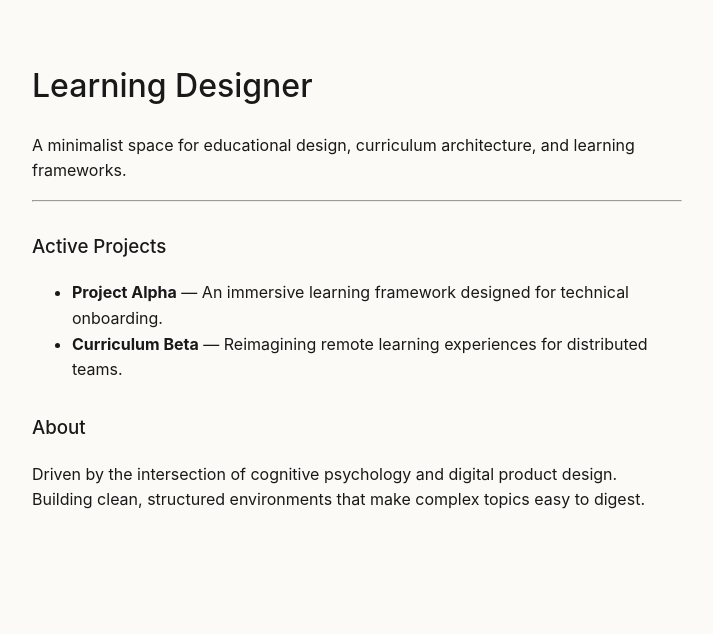
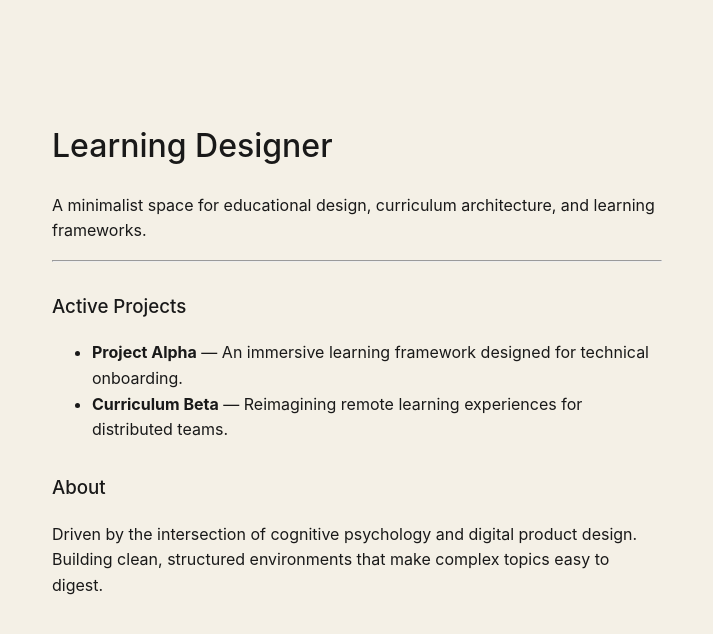
Before and after one commit to neethunath/learning-designer, a Jekyll site: the page built from index.md, in a window 1280 px wide. Shown: the top 634 px of the page, without its empty margins (283-996 px from the left). Built offline with Jekyll 4.4.1, drawn with Linux system fonts in a browser that asks for light colours; our own code applies the rules of GitHub Pages for plain Markdown files.

Commit message:
Update default.html

```diff
--- a/_layouts/default.html
+++ b/_layouts/default.html
@@ -1,6 +1,5 @@
 ---
 ---
-
 <!DOCTYPE html>
 <html lang="en">
   <head>
@@ -8,9 +7,9 @@
     <meta name="viewport" content="width=device-width, initial-scale=1.0">
     <title>learning-designer</title>
     <style>
-      body {
-        background-color: #fbfaf7 !important; /* Anthropic warm cream */
-        color: #191919 !important;           /* Anthropic deep charcoal text */
+      html, body {
+        background-color: #f4f0e6 !important; /* Rich Anthropic Warm Cream */
+        color: #191919 !important;           /* Deep Charcoal Text */
         font-family: -apple-system, BlinkMacSystemFont, "Segoe UI", Roboto, sans-serif;
         max-width: 650px;
         margin: 60px auto;
```
